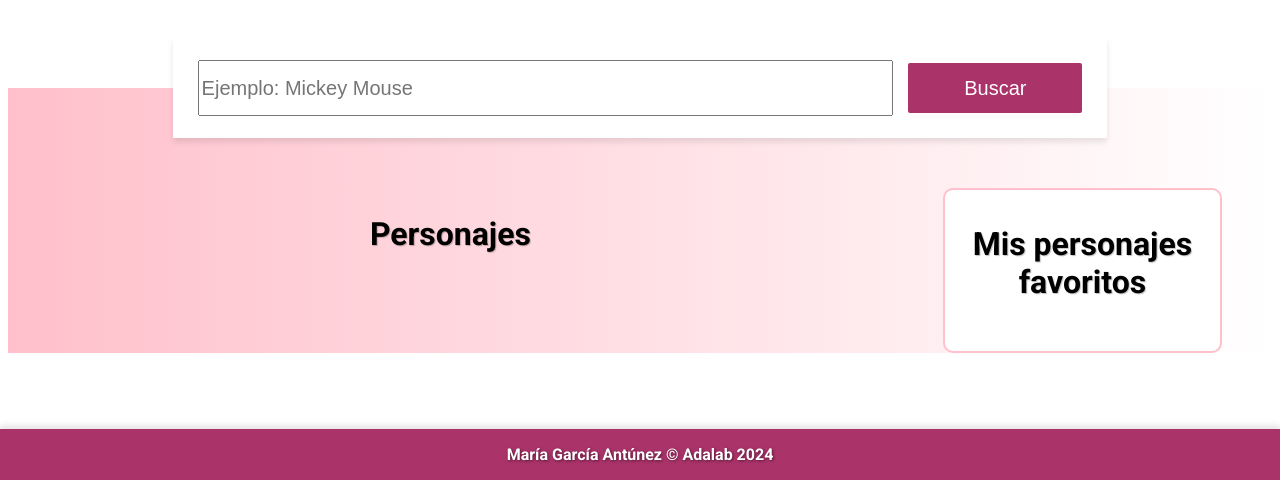
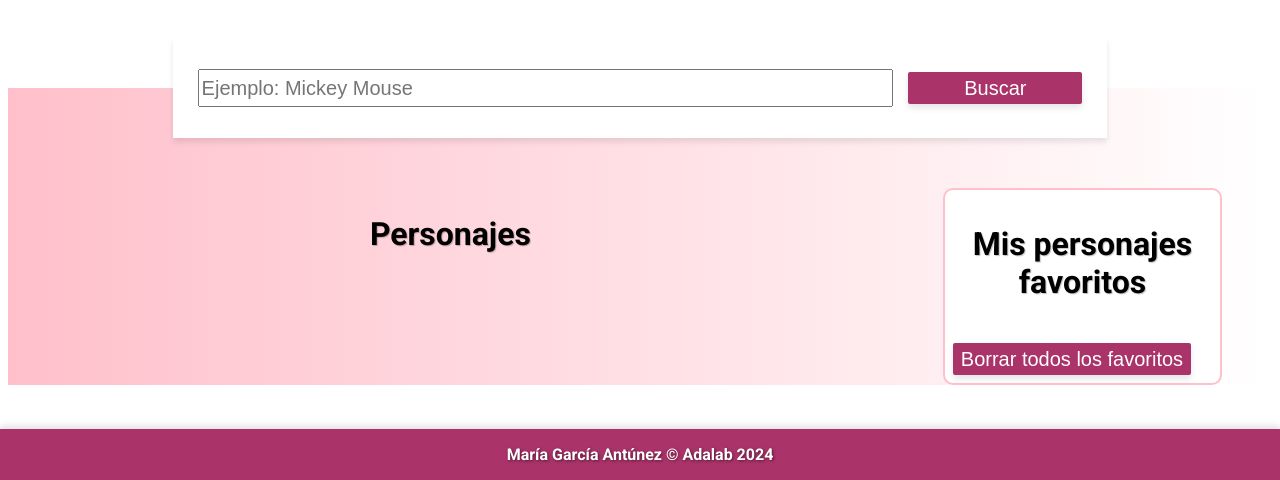
Before and after one commit to Adalab/modulo-2-evaluacion-final-mgantunez, a website built with Vite: page src/index.html in a window 1280 px wide. Shown: the part 320-800 px from the top of the page. Built offline with nearby package versions, Linux system fonts and the light colour scheme; no server answers; files whose address does not match are found by name.

Commit message:
Add button to delete all favourites

```diff
--- a/src/index.html
+++ b/src/index.html
@@ -61,10 +61,11 @@
         <h2 class="charactersFavourite__title">
           Mis personajes favoritos
         </h2>
-
         <ul class="js_favouriteCharacterUl charactersFavourite_list">
 
         </ul>
+
+        <button class="js_deleteFavouritesBtn search__btn">Borrar todos los favoritos</button>
 
       </div>
 
--- a/src/scss/main.scss
+++ b/src/scss/main.scss
@@ -29,17 +29,18 @@
 }
 
 .search__input {
-    height: 50%;
+    height: 2rem;
     font-size: 20px;
 }
 
 .search__btn {
     background-color: #AA336A;
-    height: 50%;
+    height: 2rem;
     color: white;
     font-size: 20px;
-    border: none;
+    border: 2px solid #AA336A;
     border-radius: 2px;
+    box-shadow: 0 4px 6px rgba(0, 0, 0, 0.1);
 }
 
 .search__btn:hover {
```
